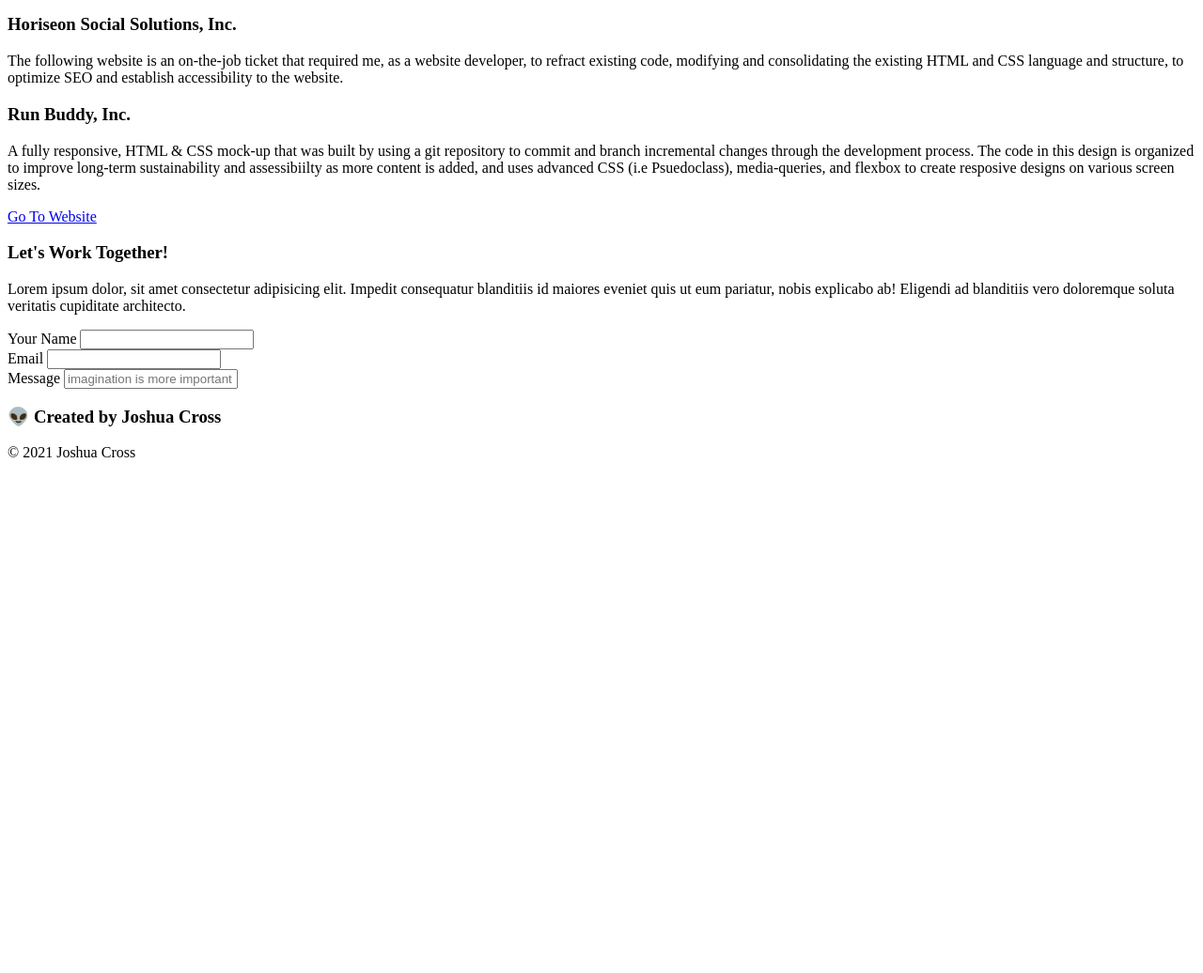
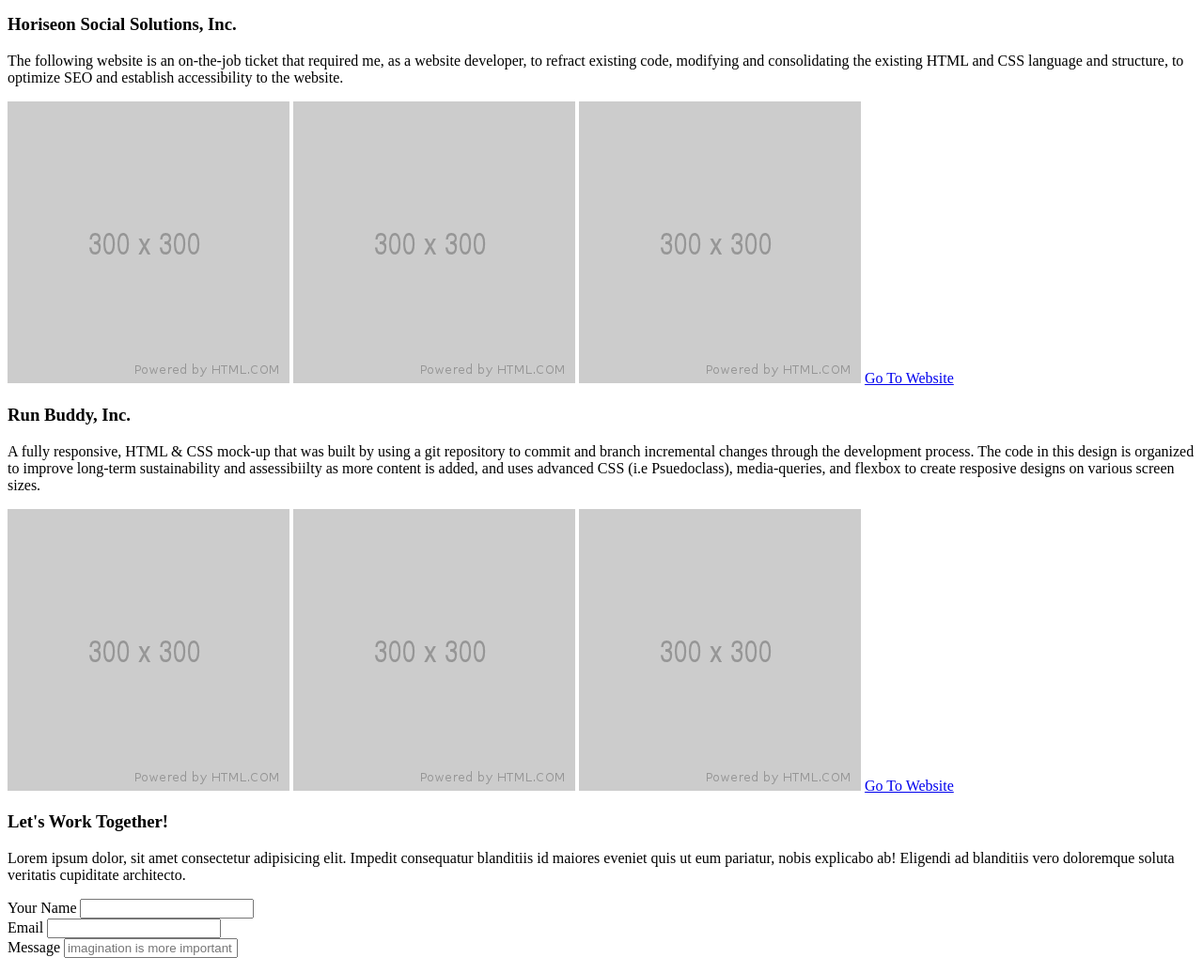
Before and after one commit to joshacross/portfolio, a plain HTML site: page index.html in a window 1280 px wide. Shown: the part 337-1373 px from the top of the page at 94% size. Before the commit the page ends 836 px from the top, so only its background shows below. Drawn offline with Linux system fonts and the light colour scheme.

Commit message:
added placeholder images

```diff
--- a/index.html
+++ b/index.html
@@ -42,6 +42,11 @@
               to refract existing code, modifying and consolidating the existing HTML and CSS language and structure,
               to optimize SEO and establish accessibility to the website.
             </p>
+            <img src="./assets/images/300x300.png" alt="">
+            <img src="./assets/images/300x300.png" alt="">
+            <img src="./assets/images/300x300.png" alt="">
+<!--add logos-->
+            <a href="https://joshacross.github.io/run-buddy/">Go To Website</a>
         </div>
         <div class="project-group">
             <h3>Run Buddy, Inc.</h3>
@@ -51,6 +56,9 @@
                 long-term sustainability and assessibiilty as more content is added, and uses advanced CSS (i.e Psuedoclass),
                 media-queries, and flexbox to create resposive designs on various screen sizes.
             </p>
+            <img src="./assets/images/300x300.png" alt="">
+            <img src="./assets/images/300x300.png" alt="">
+            <img src="./assets/images/300x300.png" alt="">
 <!--add logos-->
             <a href="https://joshacross.github.io/run-buddy/">Go To Website</a>
         </div>
```
Also changed, not shown: assets/images/300x300.png (added).
